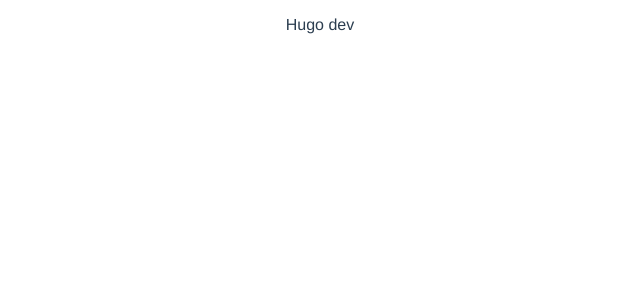
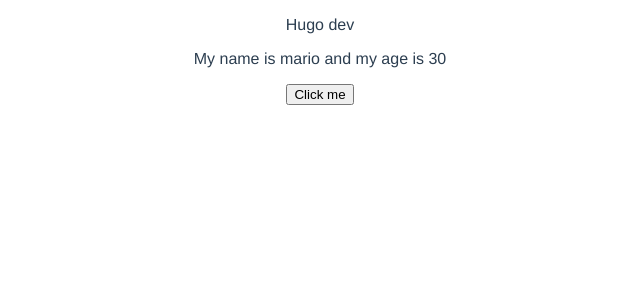
Before and after one commit to hugoresende27/dojo-blog, a Vue app: page / in a window 1280 px wide. Shown: the top 300 px of the page, without its empty margins (320-960 px from the left). Built offline with nearby package versions, Linux system fonts and the light colour scheme.

Commit message:
lesson 10 API composition (setup, created, mounted) vs data

```diff
--- a/src/views/HomeView.vue
+++ b/src/views/HomeView.vue
@@ -1,22 +1,48 @@
 <template>
   <div class="home">
     <p>Hugo dev</p>
+    <p ref="p">My name is {{ name }} and my age is {{ age }}</p>
+    <button @click="handleClick">Click me</button>
   </div>
 </template>
 
 <script>
 
+import { ref } from 'vue'
 
 export default {
   name : 'home',
   setup() {
+    console.log(this)
 
+    // const p = ref(null)
+    // console.log(p, p.value)
+
+    const name = ref('mario')
+    const age = ref(30)
+
+    const handleClick = () => {
+      // console.log(p, p.value)
+      // p.value.classList.add('test')
+      // p.value.textContent = 'hello ninjas'
+      name.value = 'luigi'
+      age.value = 35
+
+    }
+
+    return { name, age, handleClick}
   },
   created() {
-
+    console.log('created')
   },
   mounted() {
-
+    console.log('mounted')
   },
+  data() {
+    return {
+      // age: 40,
+      score: 5
+    }
+  }
 }
 </script>
```
